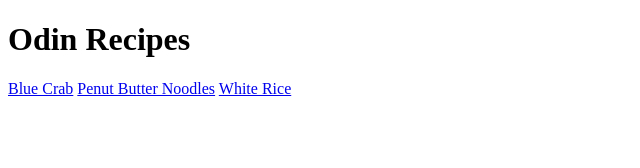
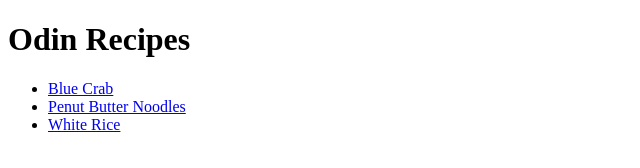
Before and after one commit to AsianShep/odin-recipes, a plain HTML site: page index.html in a window 1280 px wide. Shown: the whole page, without its empty margins (0-640 px from the left). Drawn offline with Linux system fonts and the light colour scheme.

Commit message:
Made links into lists

```diff
--- a/index.html
+++ b/index.html
@@ -7,8 +7,10 @@
 </head>
 <body>
     <h1>Odin Recipes</h1>
-    <a href="recipes/blue_crab.html" rel="noopener noreferrer">Blue Crab</a>
-    <a href="recipes/peanut_butter_noodles.html" rel = "noopener noreferrer">Penut Butter Noodles</a>
-    <a href="recipes/white_rice.html" rel="noopener noreferrer">White Rice</a>
+    <ul>
+        <li><a href="recipes/blue_crab.html" rel="noopener noreferrer">Blue Crab</a></li>
+        <li><a href="recipes/peanut_butter_noodles.html" rel = "noopener noreferrer">Penut Butter Noodles</a></li>
+        <li><a href="recipes/white_rice.html" rel="noopener noreferrer">White Rice</a></li>
+    </ul>
 </body>
 </html>
```
